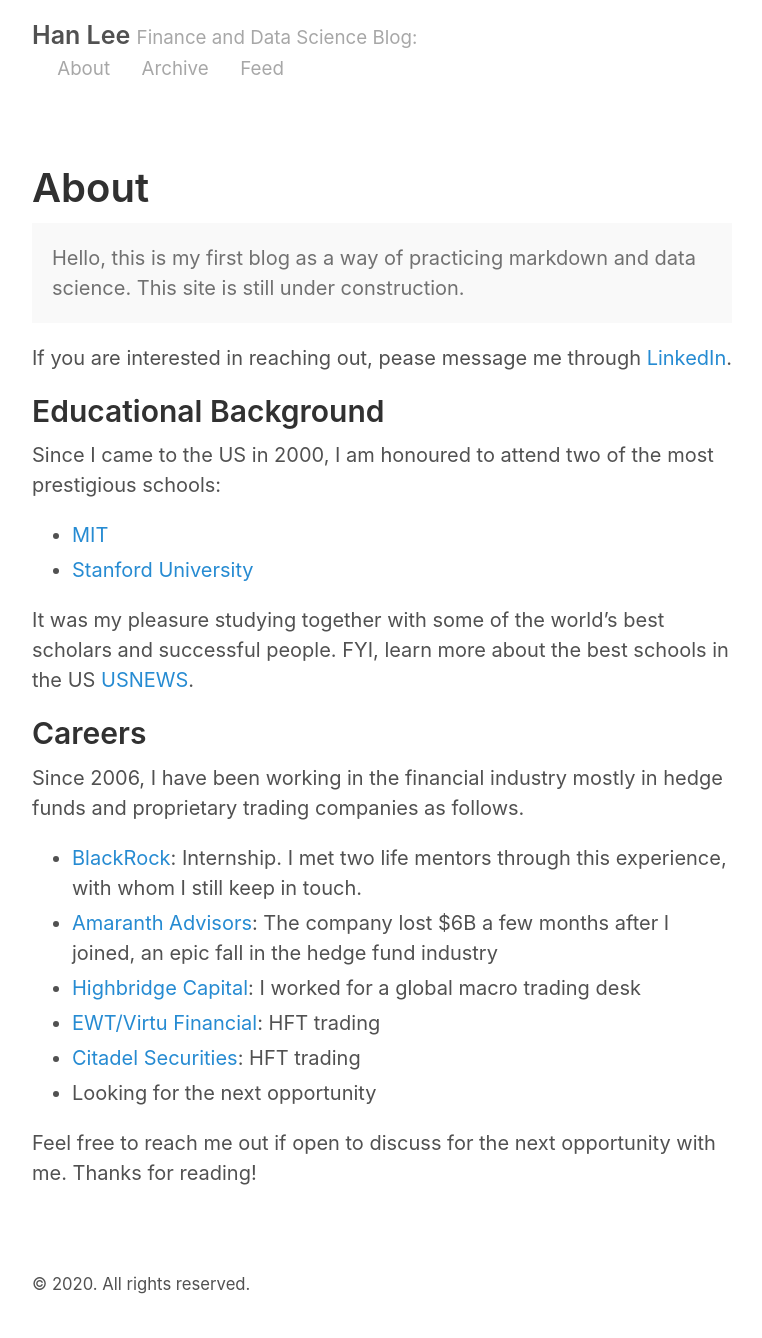
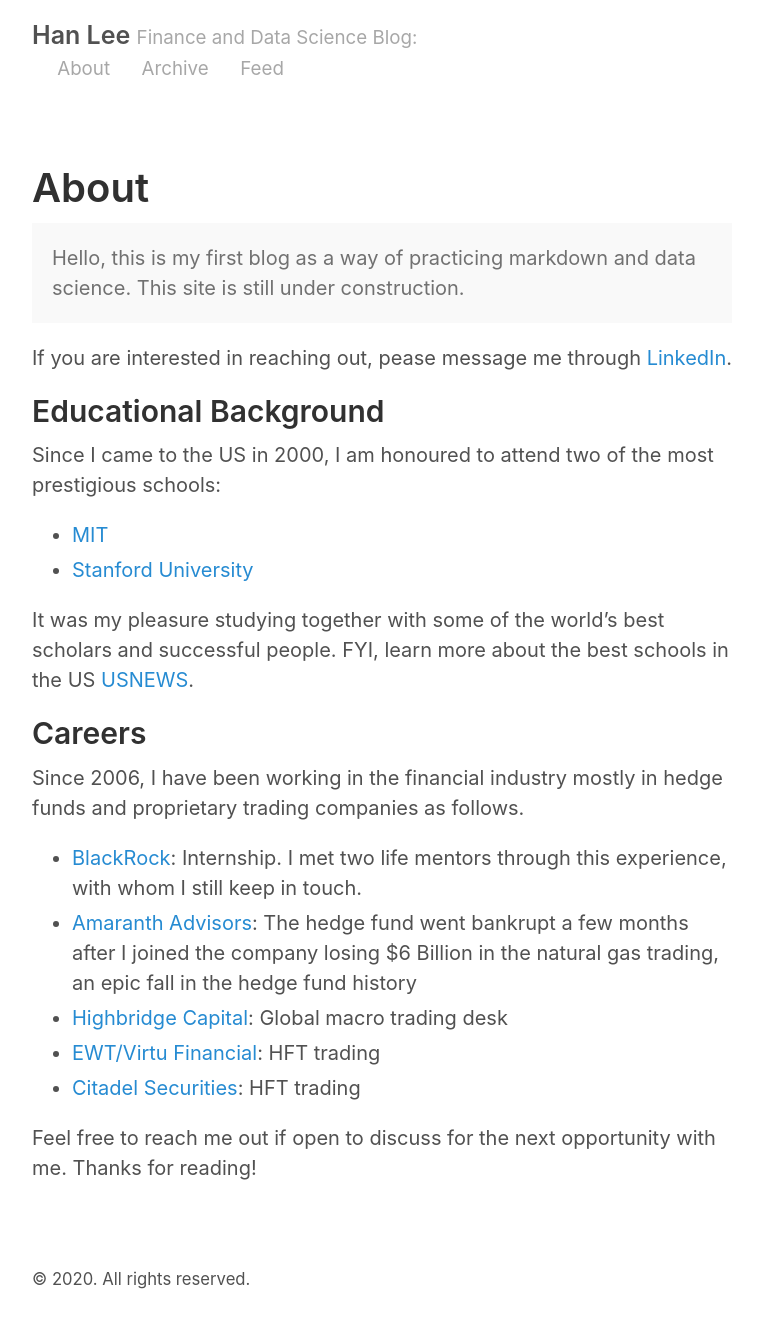
Before and after one commit to han201/han201.github.io, a Jekyll site: the page built from about.md, in a window 1280 px wide. Shown: the whole page, without its empty margins (258-1020 px from the left). Built offline with Jekyll 4.4.1, drawn with Linux system fonts in a browser that asks for light colours.

Commit message:
minor update

```diff
--- a/about.md
+++ b/about.md
@@ -23,11 +23,10 @@ Since 2006, I have been working in the financial industry mostly in hedge funds
 
 
 * [BlackRock](http://blackrock.com): Internship. I met two life mentors through this experience, with whom I still keep in touch.
-* [Amaranth Advisors](https://en.wikipedia.org/wiki/Amaranth_Advisors): The company lost $6B a few months after I joined, an epic fall in the hedge fund industry
-* [Highbridge Capital](www.highbridge.com): I worked for a global macro trading desk
+* [Amaranth Advisors](https://en.wikipedia.org/wiki/Amaranth_Advisors): The hedge fund went bankrupt a few months after I joined the company losing $6 Billion in the natural gas trading, an epic fall in the hedge fund history
+* [Highbridge Capital](www.highbridge.com): Global macro trading desk
 * [EWT/Virtu Financial](www.virtu.com): HFT trading
 * [Citadel Securities](www.citadelsecurities.com): HFT trading
-* Looking for the next opportunity
 
 Feel free to reach me out if open to discuss for the next opportunity with me.
 Thanks for reading!
```
